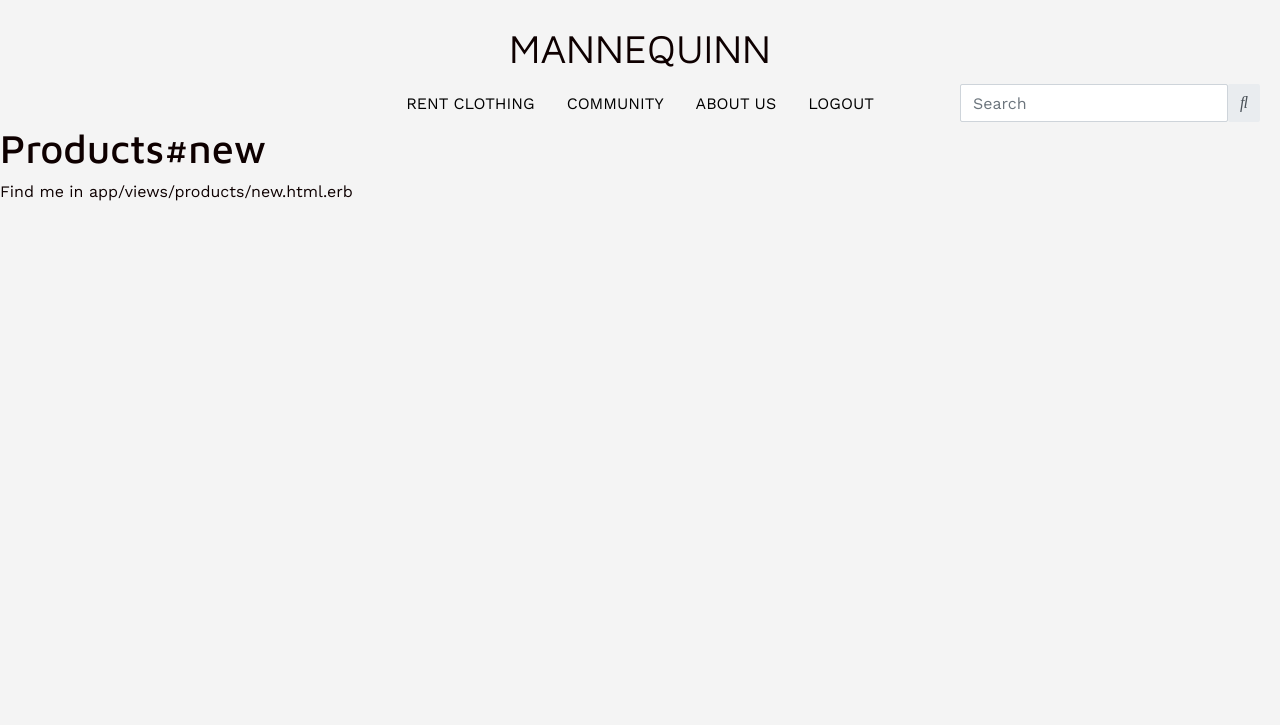
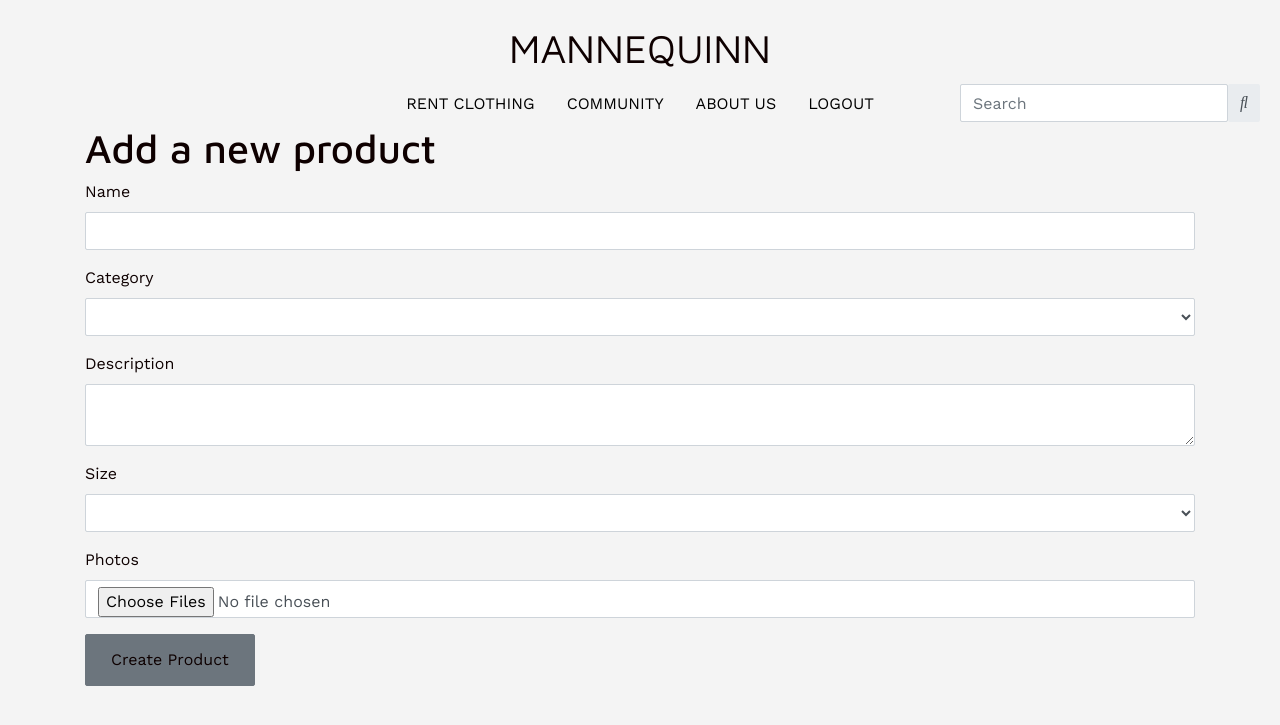
Before and after one commit to tc-gray/mannequin, a Rails app: page /products/new in a window 1280 px wide. Shown: the top 725 px of the page. Run offline with Rails 7, Linux system fonts and the light colour scheme; a user stored in the database is signed in; style sheets or scripts are compiled from the project's sources; some libraries are stand-ins or nearby versions.

Commit message:
Added new form

```diff
--- a/app/controllers/products_controller.rb
+++ b/app/controllers/products_controller.rb
@@ -1,9 +1,10 @@
 class ProductsController < ApplicationController
+  before_action :find_product, only: [:show, :update, :destroy]
+
   def index
   end
 
   def show
-    @product = Product.find(params[:id])
   end
 
   def new
@@ -12,6 +13,13 @@ class ProductsController < ApplicationController
   end
 
   def create
+    @product = Product.new(product_params)
+    @product.user = current_user
+    if @product.save
+      redirect_to product_path(@product)
+    else
+      render :new
+    end
   end
 
   def edit
@@ -22,4 +30,14 @@ class ProductsController < ApplicationController
 
   def destroy
   end
+
+  private
+
+  def find_product
+    @product = Product.find(params[:id])
+  end
+
+  def product_params
+    params.require(:product).permit(:name, :description, :category, :size, photos: [])
+  end
 end
--- a/app/models/product.rb
+++ b/app/models/product.rb
@@ -6,4 +6,7 @@ class Product < ApplicationRecord
   validates :description, presence: true
   validates :category, presence: true
   validates :size, presence: true
+
+  SIZES = ['6', '8', '10', '12', '14', '16', '18']
+  CATEGORY = ['Tops', 'Bottoms', 'Underwear', 'Outerwear', 'Shoes']
 end
--- a/app/views/products/new.html.erb
+++ b/app/views/products/new.html.erb
@@ -1,2 +1,4 @@
-<h1>Products#new</h1>
-<p>Find me in app/views/products/new.html.erb</p>
+<div class="container">
+<h1>Add a new product</h1>
+<%= render 'shared/new_form' %>
+</div>
--- /dev/null
+++ b/app/views/shared/_new_form.html.erb
@@ -0,0 +1,16 @@
+<%= simple_form_for [@user, @product] do |f| %>
+  <%= f.error_notification %>
+  <%= f.error_notification message: f.object.errors[:base].to_sentence if f.object.errors[:base].present? %>
+
+  <div class="form-inputs">
+    <%= f.input :name %>
+    <%= f.input :category, collection: Product::CATEGORY %>
+    <%= f.input :description %>
+    <%= f.input :size, collection: Product::SIZES %>
+    <%= f.input :photos, as: :file, input_html: { multiple: true } %>
+  </div>
+
+  <div class="form-actions btn btn-secondary text-white">
+    <%= f.button :submit %>
+  </div>
+<% end %>
```
